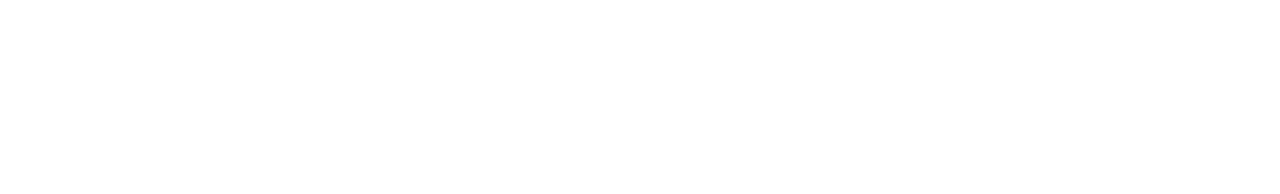
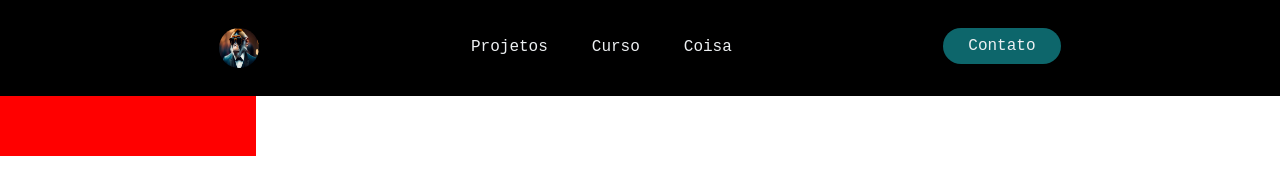
Before and after one commit to GuilhermeNantes/Site-2-cursoVoucher, a plain HTML site: page index.html in a window 1280 px wide. Drawn offline with Linux system fonts and the light colour scheme.

Commit message:
v0. 1. 4. 0.

```diff
--- a/asstes/css/styles.css
+++ b/asstes/css/styles.css
@@ -0,0 +1,59 @@
+* {
+    padding: 0;
+    margin: 0;
+    box-sizing: border-box;
+}
+
+/*  inicio da Header */
+
+li, a, button {
+    font-family: monospace,sans-serif;
+    font-weight: 500;
+    font-size: 16px;
+    text-decoration: none;
+    color: #edf0f2;
+}
+header {
+    display: flex;
+    justify-content: space-evenly;
+    background-color: rgb(0, 0, 0);
+    padding: 28px;
+}
+.logo{
+    height: 40px;
+    width: 40px;
+    cursor: pointer;
+    border-radius: 70px;
+}
+.nav-links li {
+    margin-top: 10px;
+    display: inline-block;
+    padding: 0px 20px;
+}
+.nav-links li a {
+    transition: all 0.3s ease 0s;
+}
+.nav-links li:hover {
+    color: rgba(0, 242, 255, 0.775);
+
+}
+button {
+    padding:9px 25px;
+    background-color: rgba(18, 132, 138, 0.775);
+    border: none;
+    border-radius: 50px;
+    cursor: pointer;
+    transition: all 0.3s ease 0s;
+}
+button:hover {
+    background-color: rgb(3, 188, 202);
+}
+
+/*  Final da Header */
+
+.sidebar{
+    background-color: red;
+    padding: 30px;
+    width: 20%;
+    height: 100%;
+}
--- a/index.html
+++ b/index.html
@@ -8,9 +8,22 @@
     <title>Site o aula kkk</title>
 </head>
 <body>
+    <header class="header" id="header">
+        <img src="/asstes/images/OIP.jfif" alt="Macaco" class="logo">
+        <nav>
+            <ul class="nav-links">
+                <li><a href="#"></a>Projetos</li>
+                <li><a href="#"></a>Curso</li>
+                <li><a href="#"></a>Coisa</li>
+            </ul>
+        </nav>
+        <a href="$" class="cta"><button>Contato</button></a>
+    </header>
+    <div class="sidebar"></div>
+
+
 
 <!--Script Java Script-->
 <script src="./asstes/js/script.js"></script>
-
 </body>
 </html>
```
